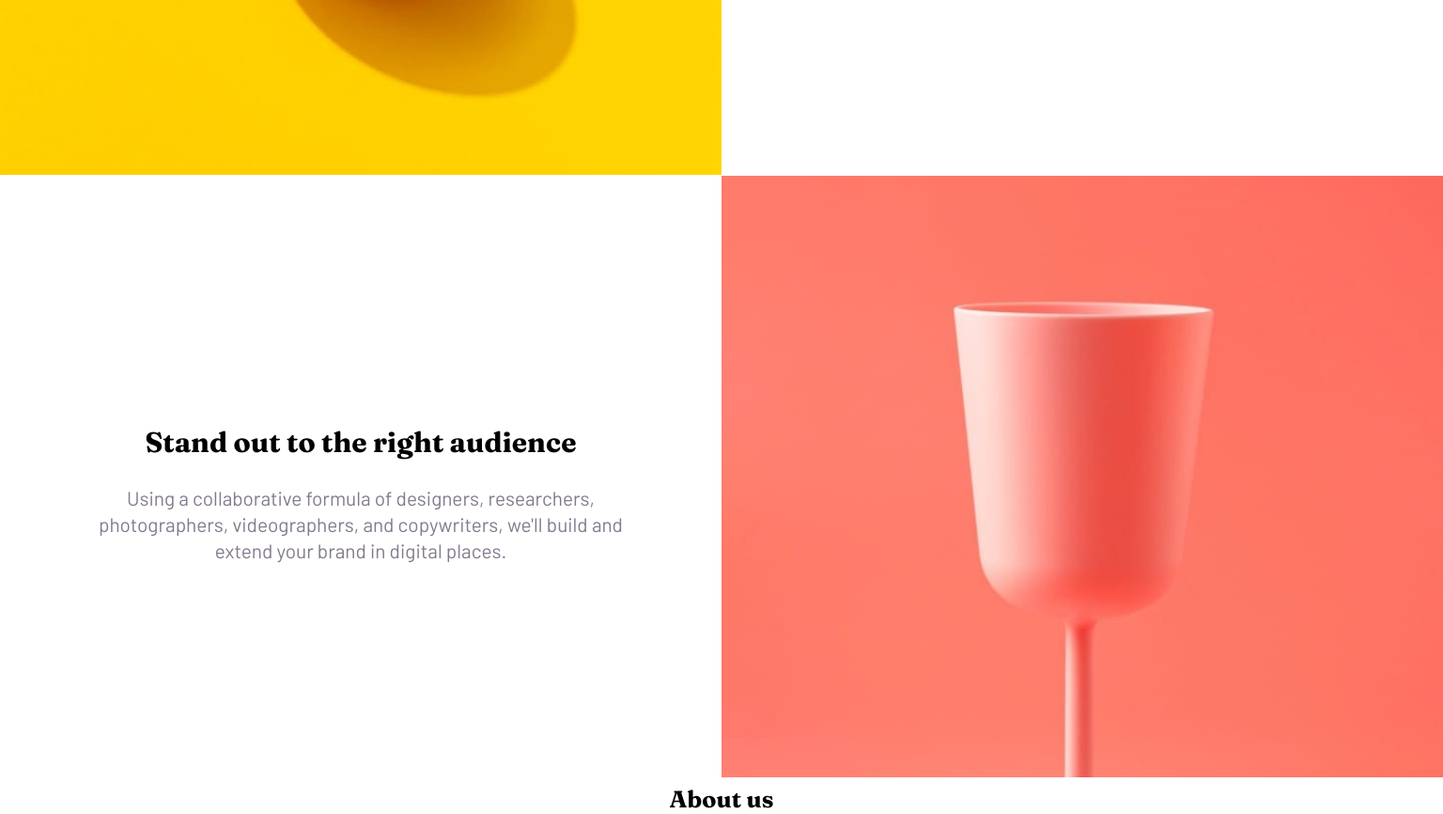
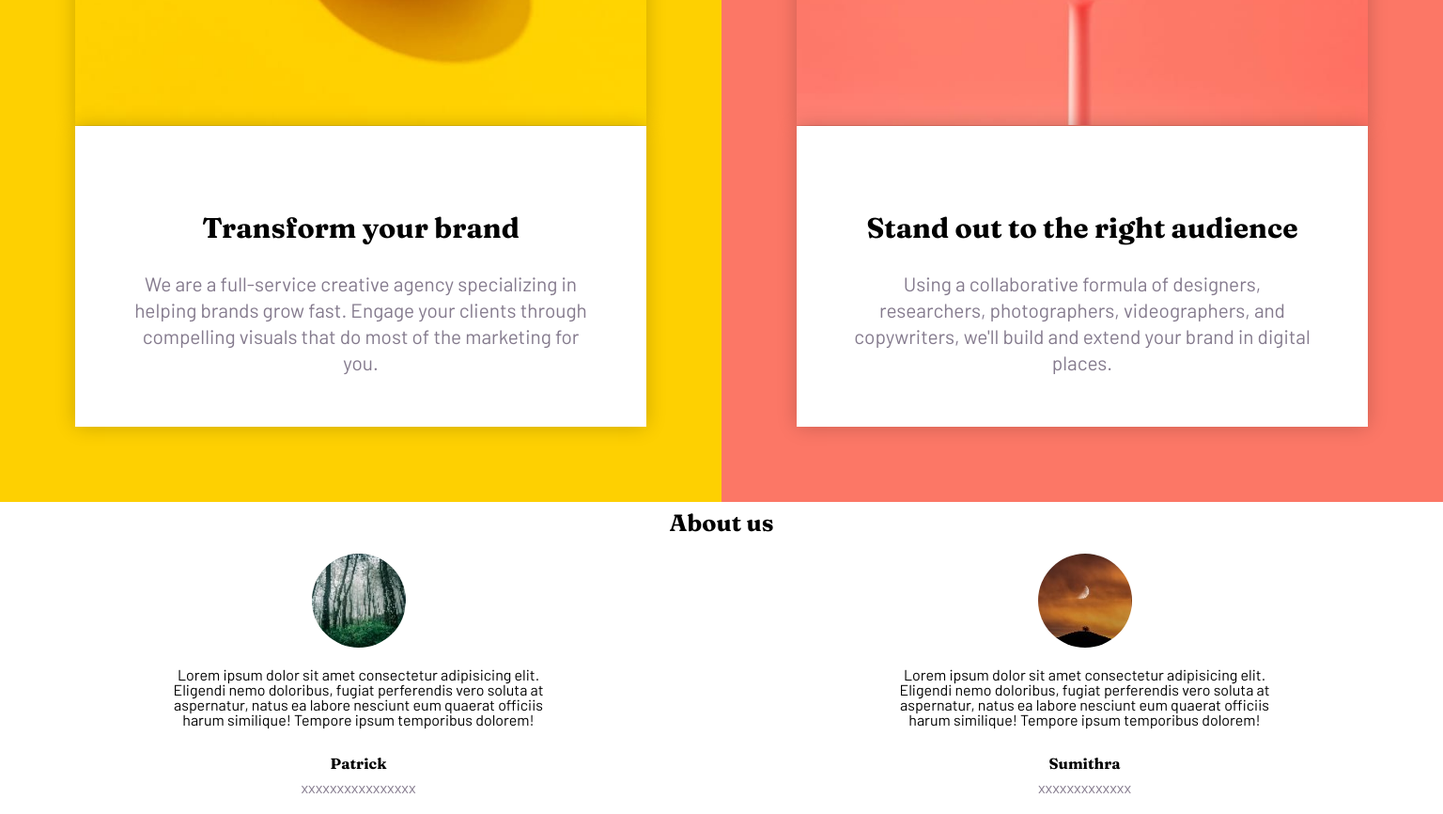
Before and after one commit to fac25/week2-agencyProject-Patrick-Sumithra, a plain HTML site: page index.html in a window 1536 px wide. Shown: the part 1169-2035 px from the top of the page at 94% size. Drawn offline with Linux system fonts and the light colour scheme; files whose address does not match are found by name.

Commit message:
Add responsiveness to content-cards

```diff
--- a/index.html
+++ b/index.html
@@ -27,7 +27,6 @@
     <title>Home</title>
   </head>
   <body>
-    <div class="container">
     <!-- Header -->
     <header class="header">
       <h1 class="title--large">sunnyside</h1>
@@ -45,7 +44,7 @@
     <div class="hero">
       <h2 class="hero__text">we are creatives</h2>
     </div>
-
+    <div class="content-cards__wrapper" id="transform">
       <section class="content-card">
         <picture class="'content-card__picture">
           <source
@@ -72,7 +71,7 @@
         </div>
       </section>
 
-      <section class="content-card">
+      <section class="content-card" id="stand-out">
         <picture class="'content-card__picture">
           <source
             media="(max-width: 767px)"
@@ -97,6 +96,7 @@
           </p>
         </div>
       </section>
+    </div>
 
     <section class="about">
       <h2 class="title--medium">About us</h2>
@@ -105,9 +105,9 @@
           <img src="./images//patrick.jpg" alt="Patrick photo" />
           <p>
             Lorem ipsum dolor sit amet consectetur adipisicing elit. Eligendi
-              nemo doloribus, fugiat perferendis vero soluta at aspernatur,
-              natus ea labore nesciunt eum quaerat officiis harum similique!
-              Tempore ipsum temporibus dolorem!
+            nemo doloribus, fugiat perferendis vero soluta at aspernatur, natus
+            ea labore nesciunt eum quaerat officiis harum similique! Tempore
+            ipsum temporibus dolorem!
           </p>
           <div class="title__wrapper">
             <h2 class="title--small">Patrick</h2>
@@ -118,9 +118,9 @@
           <img src="./images/sumithra.jpg" alt="Sumithra photo" />
           <p>
             Lorem ipsum dolor sit amet consectetur adipisicing elit. Eligendi
-              nemo doloribus, fugiat perferendis vero soluta at aspernatur,
-              natus ea labore nesciunt eum quaerat officiis harum similique!
-              Tempore ipsum temporibus dolorem!
+            nemo doloribus, fugiat perferendis vero soluta at aspernatur, natus
+            ea labore nesciunt eum quaerat officiis harum similique! Tempore
+            ipsum temporibus dolorem!
           </p>
           <div class="title__wrapper">
             <h2 class="title--small">Sumithra</h2>
@@ -162,7 +162,6 @@
         </form>
       </div>
     </div>
-    </div>
 
     <footer class="footer">
       <h2 class="title--medium">sunnyside</h2>
--- a/style.css
+++ b/style.css
@@ -80,6 +80,7 @@ h6 {
   justify-content: space-between;
   min-height: 75px;
   width: 100%;
+  user-select: none;
 }
 
 /* Navigation Bar*/
@@ -131,7 +132,9 @@ h6 {
   text-align: center;
   text-transform: uppercase;
   transform: translateY(-50%);
+  user-select: none;
   width: 80%;
+  word-wrap: break-word;
 }
 
 /*=======================================================================================*/
@@ -180,13 +183,15 @@ h6 {
   text-align: center;
 }
 .about__info__wrapper {
-  display: flex;
+  display: grid;
   gap: 0.625rem;
+  place-items: center;
 }
 
 .about__info__card {
   flex: 1;
   padding: 10px;
+  max-width: 25rem;
 }
 
 .about__info__card > * {
@@ -245,7 +250,7 @@ h6 {
   display: flex;
   flex-direction: column;
   height: fit-content;
-  left: -100%;
+  left: -20rem;
   padding: 2rem 0;
   position: absolute;
   top: 50%;
@@ -428,4 +433,42 @@ h6 {
   .content-card:nth-child(even) .content-card__text-wrapper {
     grid-row: 1;
   }
+
+  .about__info__wrapper {
+    grid-template-columns: 1fr 1fr;
+  }
 }
+
+@media screen and (min-width: 1440px) {
+  .content-cards__wrapper {
+    display: flex;
+    flex-direction: row;
+  }
+
+  .content-card {
+    display: flex;
+    flex-direction: column;
+    align-items: center;
+    padding: 5rem;
+  }
+
+  .content-card__image,
+  .content-card__text-wrapper {
+    max-width: 40rem;
+    background-color: white;
+    box-shadow: 0 0 20px rgba(0, 0, 0, 0.2);
+  }
+
+  .content-card__text-wrapper {
+    min-height: 20rem;
+    max-height: 20rem;
+  }
+
+  #stand-out {
+    background-color: #fc7766;
+  }
+
+  #transform {
+    background-color: #fed001;
+  }
+}
```
Lines whose indentation alone changed are shown as unchanged.
